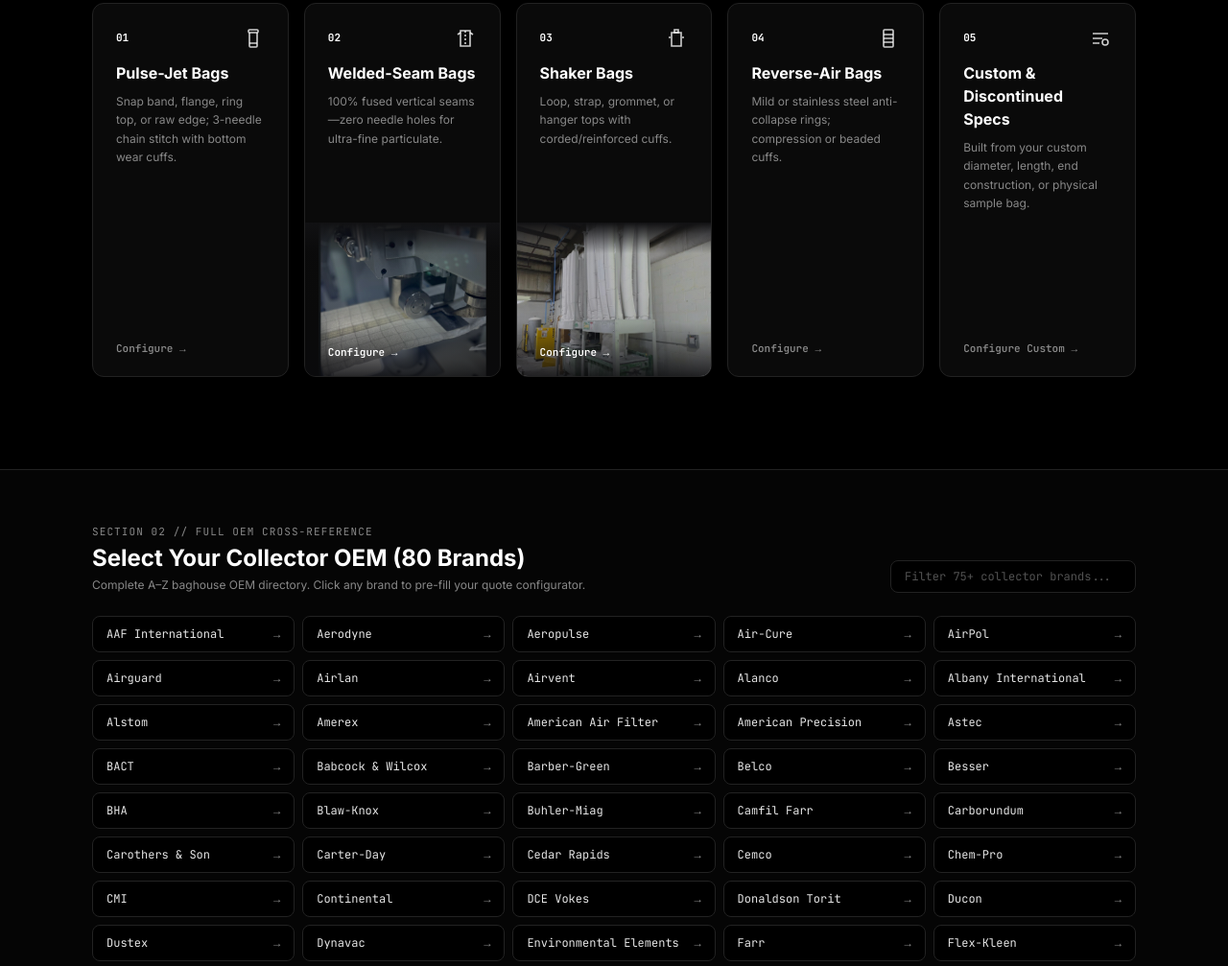
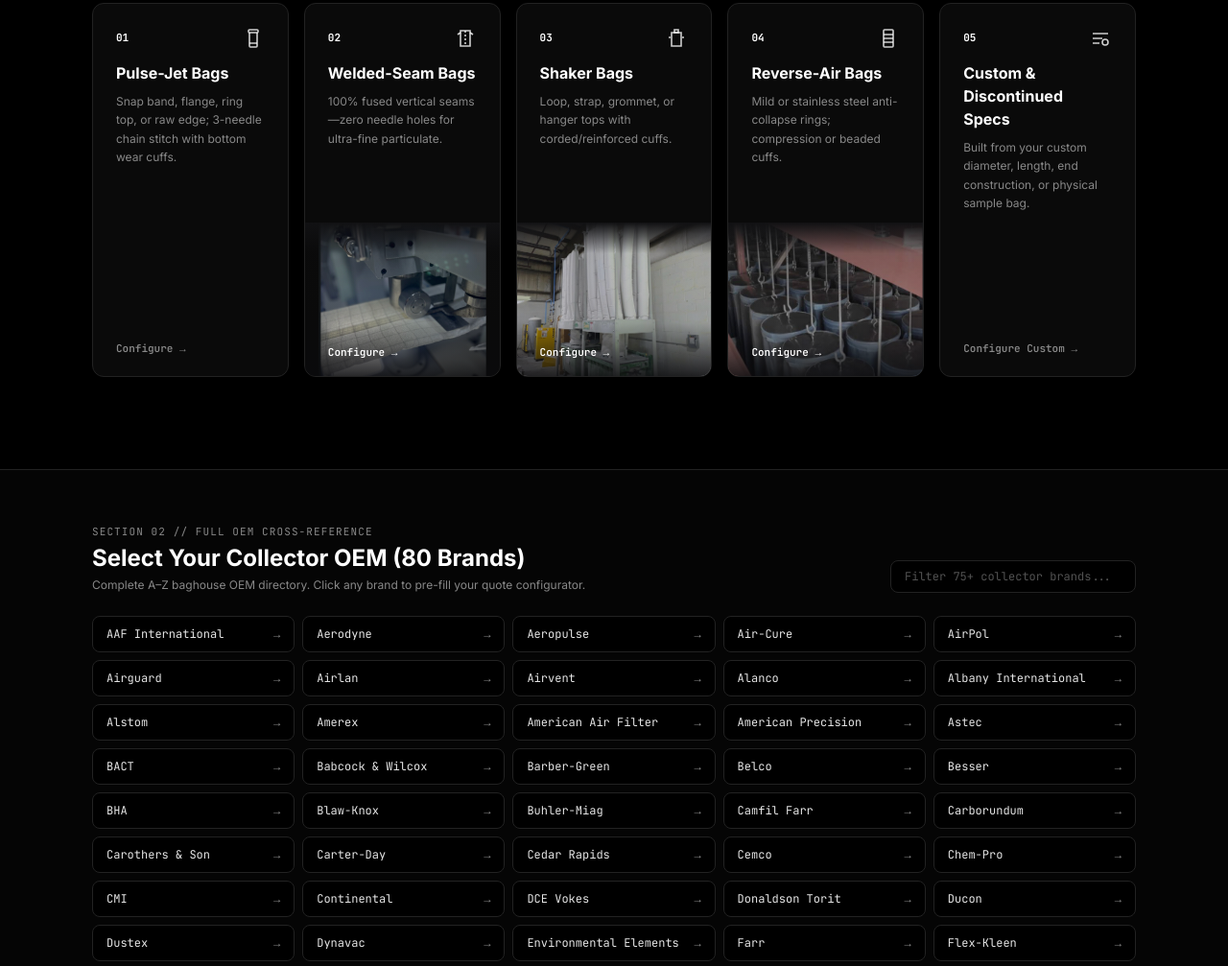
Before and after one commit to weltzienk/mounthoodfiltration-site, a plain HTML site: page index.html in a window 1280 px wide. Shown: the part 816-1823 px from the top of the page at 96% size. Drawn offline with nearby package versions, Linux system fonts and the light colour scheme.

Commit message:
Add reverse air bag photo to Card 04

```diff
--- a/index.html
+++ b/index.html
@@ -360,7 +360,11 @@
                 Mild or stainless steel anti-collapse rings; compression or beaded cuffs.
               </p>
             </div>
-            <span class="px-6 pb-5 font-mono text-[11px] font-semibold text-muted group-hover:text-white">Configure &rarr;</span>
+            <div class="h-40 w-full relative overflow-hidden">
+              <img src="assets/images/REVERSE%20AIR%20BAG.png" alt="Reverse-air filter bag" class="w-full h-full object-cover object-center group-hover:opacity-100 group-hover:scale-105 transition-all duration-500" style="opacity: 0.90; filter: contrast(104%) brightness(0.95);">
+              <div class="absolute inset-0 pointer-events-none" style="background: linear-gradient(to bottom, #111113 0%, rgba(17, 17, 19, 0.05) 20%, rgba(10, 10, 12, 0.12) 65%, rgba(10, 10, 12, 0.85) 100%);"></div>
+              <span class="absolute bottom-4 left-6 z-10 font-mono text-[11px] font-semibold text-white">Configure &rarr;</span>
+            </div>
           </button>
 
           <!-- Tile 5: Custom & Discontinued Specs -->
```
